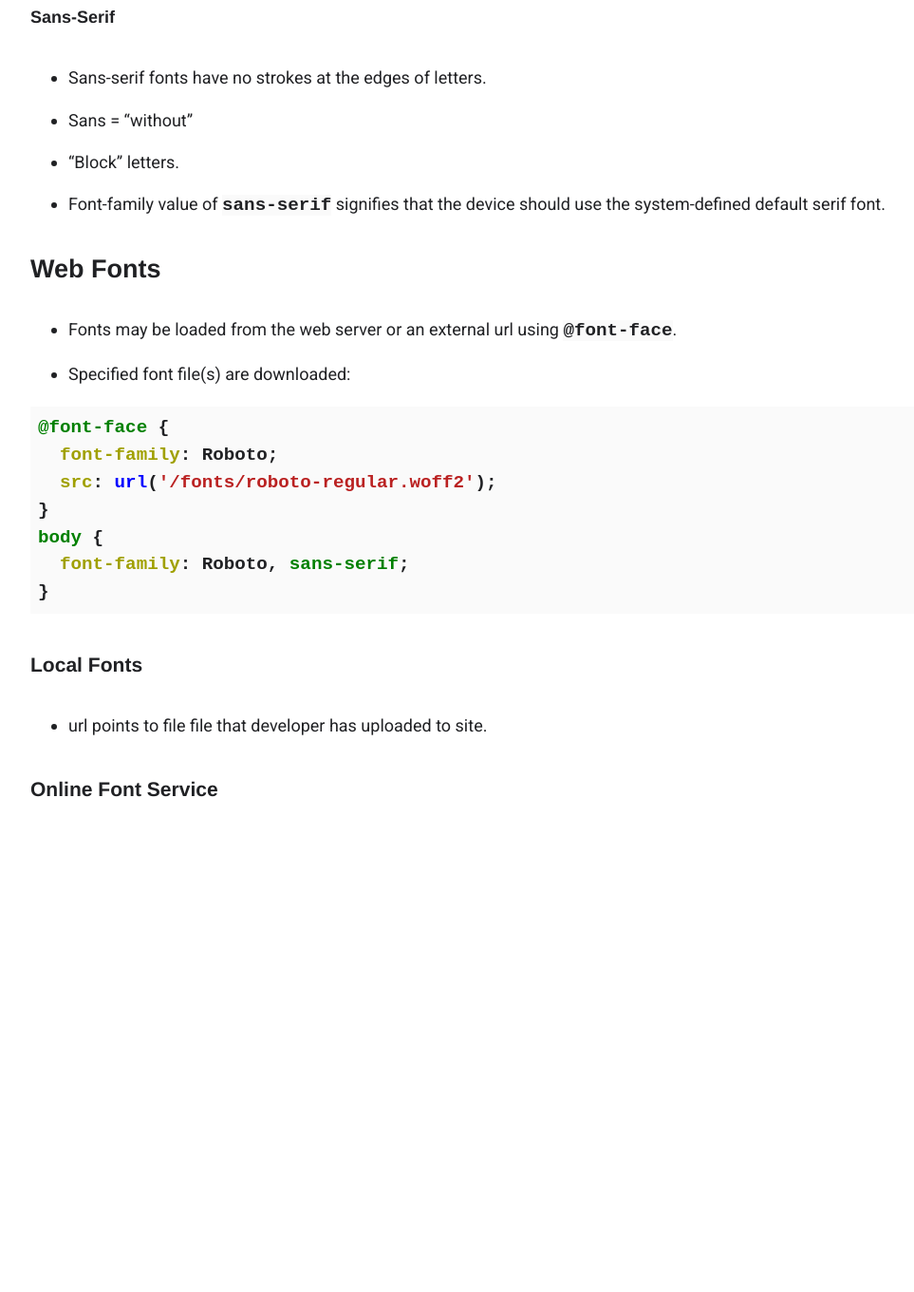
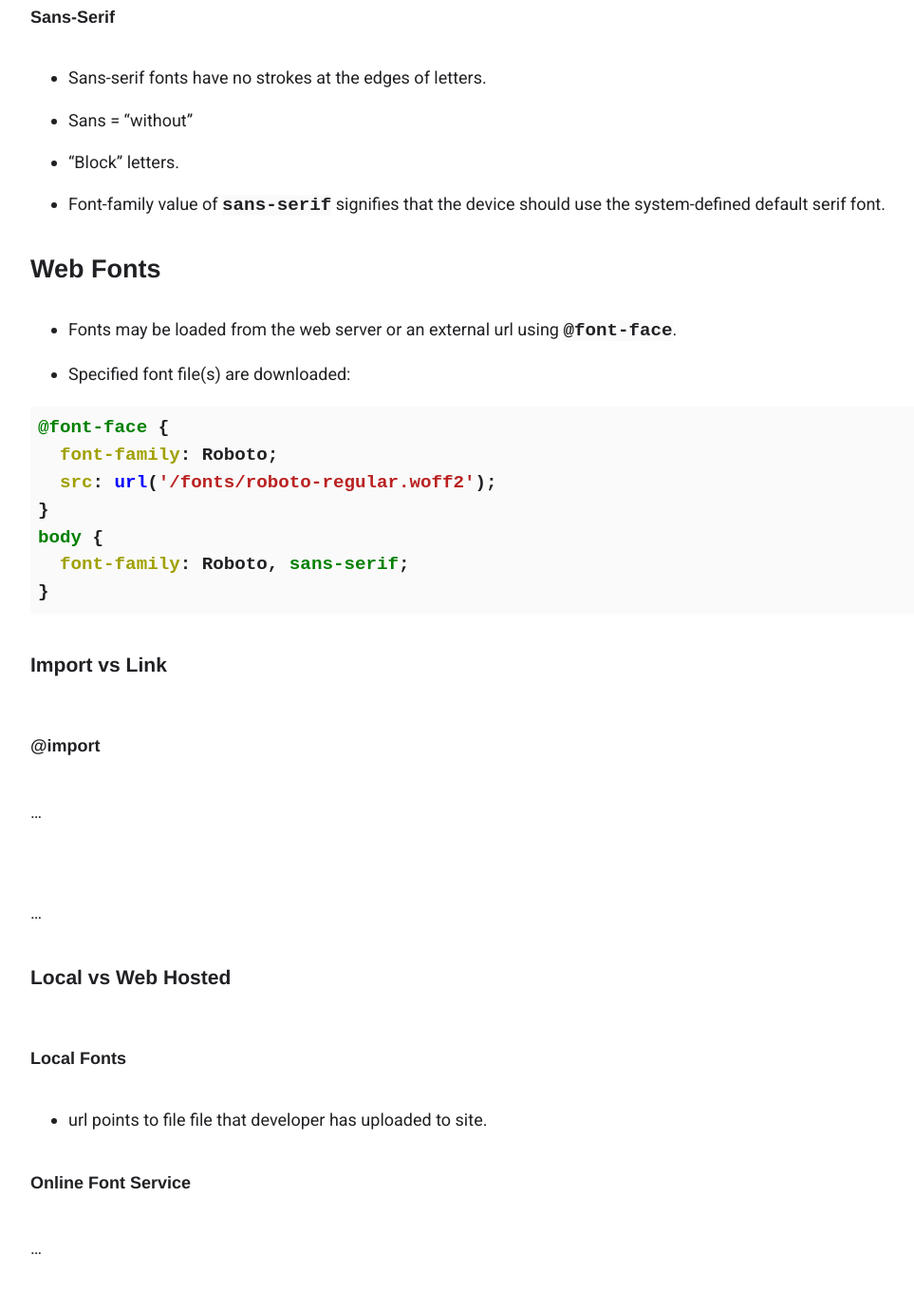
Before and after one commit to mpjovanovich/course_notes, a Jekyll site: the page built from SDEV153/fonts.md, in a window 1280 px wide and 1400 px high, scrolled down 1174 px. Shown: the top 1360 px of the window at 95% size, without its empty margins (40-1003 px from the left). Built offline with Jekyll 4.4.1, drawn with Linux system fonts in a browser that asks for light colours; before the commit the page ends 2091 px from its top, so only the background shows below that.

Commit message:
Update fonts.md

````diff
--- a/SDEV153/fonts.md
+++ b/SDEV153/fonts.md
@@ -49,8 +49,22 @@ body {
 }
 ```
 
-### Local Fonts
+### Import vs Link
+
+#### @import
+
+...
+
+#### <link>
+
+...
+
+### Local vs Web Hosted
+
+#### Local Fonts
 
 - url points to file file that developer has uploaded to site.
 
-### Online Font Service
+#### Online Font Service
+
+...
````
